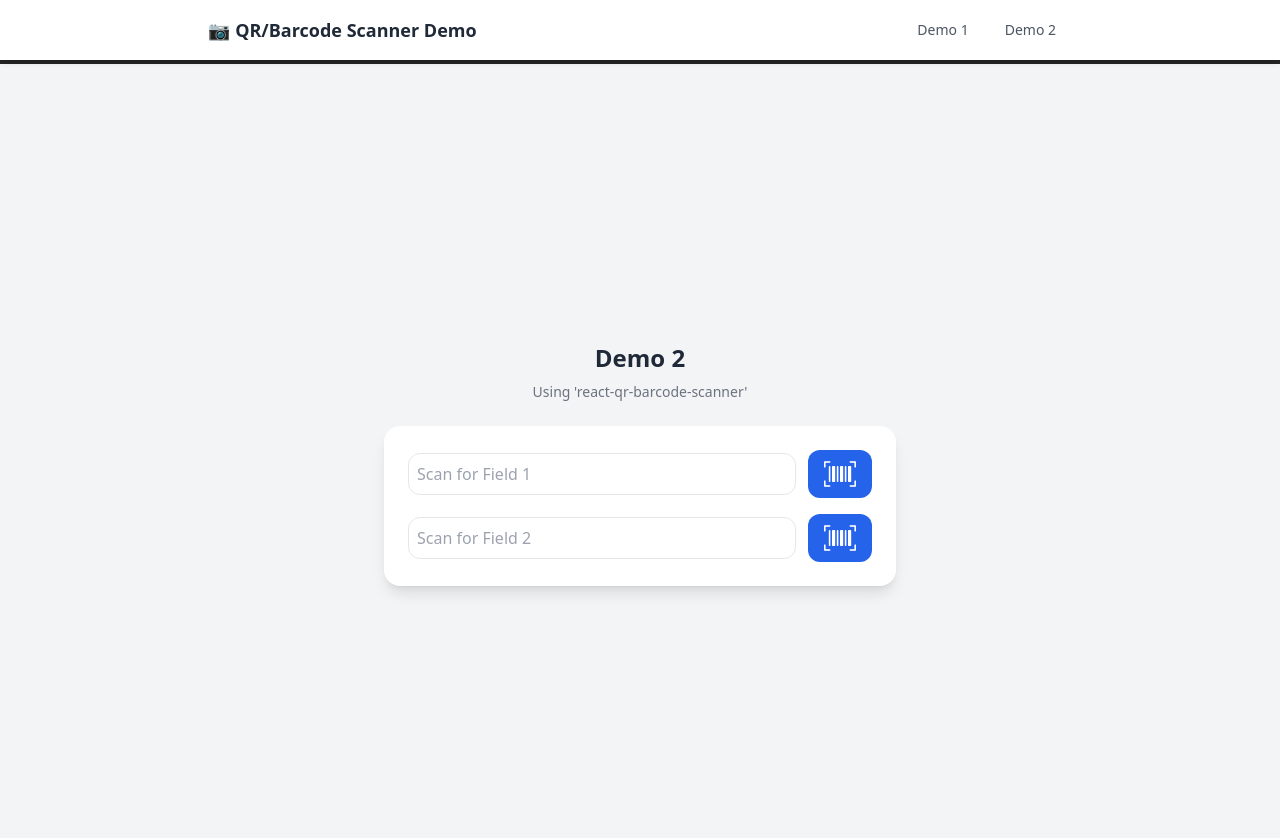
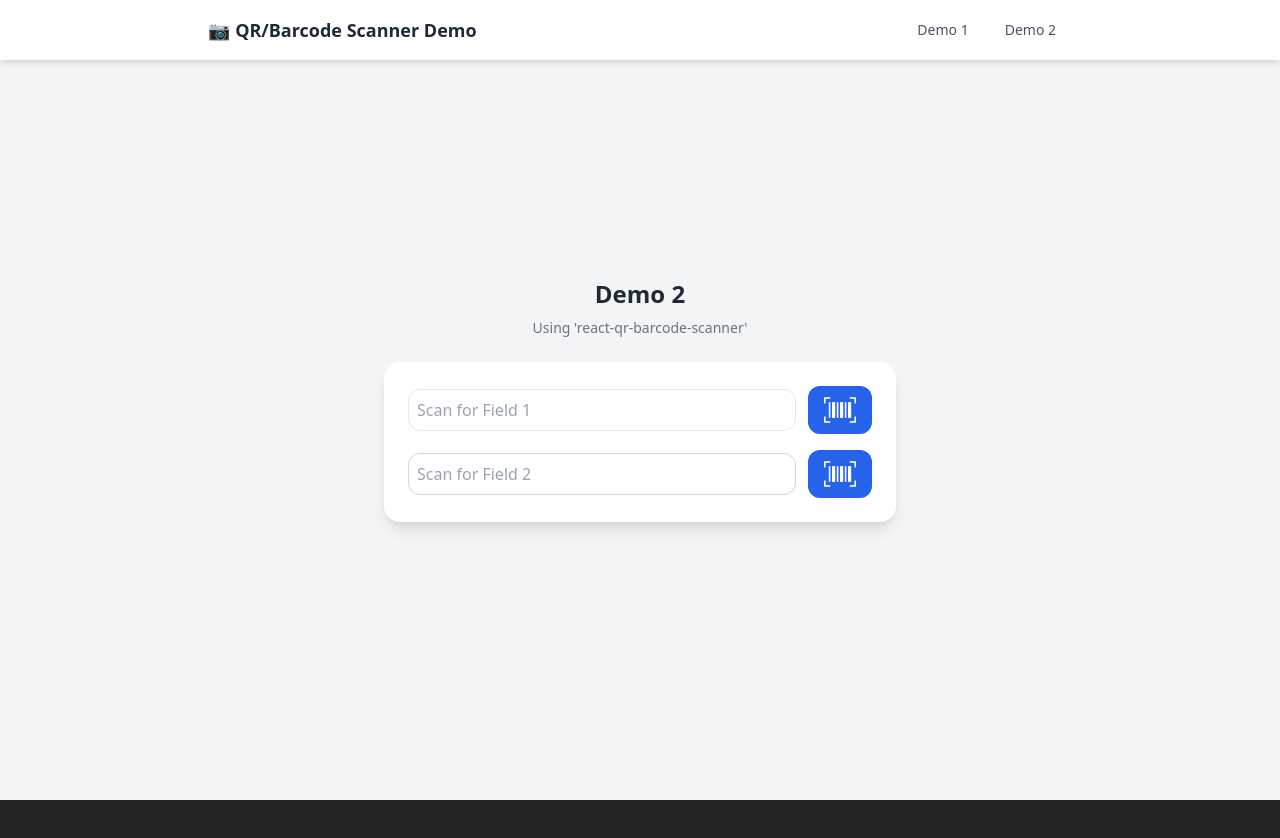
Before and after one commit to prasadambaledath/barcode-scanner, a React (Vite) app: page /barcode-scanner/demo2 in a window 1280 px wide. Shown: the top 838 px of the page. After the commit the page ends 800 px from the top, so only its background shows below. Built offline with nearby package versions, Linux system fonts and the light colour scheme.

Commit message:
alignment fix and fine tuning

```diff
--- a/src/App.jsx
+++ b/src/App.jsx
@@ -7,7 +7,7 @@ function App() {
   return (
     <BrowserRouter>
       <Header />
-      <main className="pt-16">
+      <main>
         <Routes>
           <Route path="/barcode-scanner" element={<Demo1 />} />
           <Route path="/barcode-scanner/demo2" element={<Demo2 />} />
--- a/src/components/Header.jsx
+++ b/src/components/Header.jsx
@@ -10,12 +10,12 @@ function Header() {
         <nav className="flex gap-1">
           <NavLink
             to="/barcode-scanner"
-            className="px-4 py-2 rounded-lg text-sm font-medium transition-colors text-gray-600 hover:bg-gray-100">
+            className="px-4 py-2 rounded-lg text-sm font-medium text-gray-600  whitespace-nowrap">
             Demo 1
           </NavLink>
           <NavLink
             to="/barcode-scanner/demo2"
-            className="px-4 py-2 rounded-lg text-sm font-medium transition-colors text-gray-600 hover:bg-gray-100"
+            className="px-4 py-2 rounded-lg text-sm font-medium text-gray-600 whitespace-nowrap"
           >
             Demo 2
           </NavLink>
--- a/src/pages/Demo1.jsx
+++ b/src/pages/Demo1.jsx
@@ -29,7 +29,7 @@ function Demo1() {
         <div className="flex items-center gap-3">
           <input
             type="text"
-            className="flex-1 border rounded-xl p-2"
+            className="flex-1 border rounded-xl p-2 bg-white text-gray-500 focus:outline-none focus:ring-1 focus:ring-gray-600"
             placeholder="Scan for Field 1"
             value={field1}
             onChange={(e) => setField1(e.target.value)}
@@ -47,7 +47,7 @@ function Demo1() {
         <div className="flex items-center gap-3">
           <input
             type="text"
-            className="flex-1 border rounded-xl p-2"
+            className="flex-1 border rounded-xl p-2 bg-white border-gray-300 text-gray-500 focus:outline-none focus:ring-1 focus:ring-gray-600"
             placeholder="Scan for Field 2"
             value={field2}
             onChange={(e) => setField2(e.target.value)}
--- a/src/pages/Demo2.jsx
+++ b/src/pages/Demo2.jsx
@@ -28,7 +28,7 @@ function Demo2() {
         <div className="flex items-center gap-3">
           <input
             type="text"
-            className="flex-1 border rounded-xl p-2"
+            className="flex-1 border rounded-xl p-2 bg-white text-gray-500 focus:outline-none focus:ring-1 focus:ring-gray-600"
             placeholder="Scan for Field 1"
             value={field1}
             onChange={(e) => setField1(e.target.value)}
@@ -46,7 +46,7 @@ function Demo2() {
         <div className="flex items-center gap-3">
           <input
             type="text"
-            className="flex-1 border rounded-xl p-2"
+            className="flex-1 border rounded-xl p-2 bg-white border-gray-300 text-gray-500 focus:outline-none focus:ring-1 focus:ring-gray-600"
             placeholder="Scan for Field 2"
             value={field2}
             onChange={(e) => setField2(e.target.value)}
```
